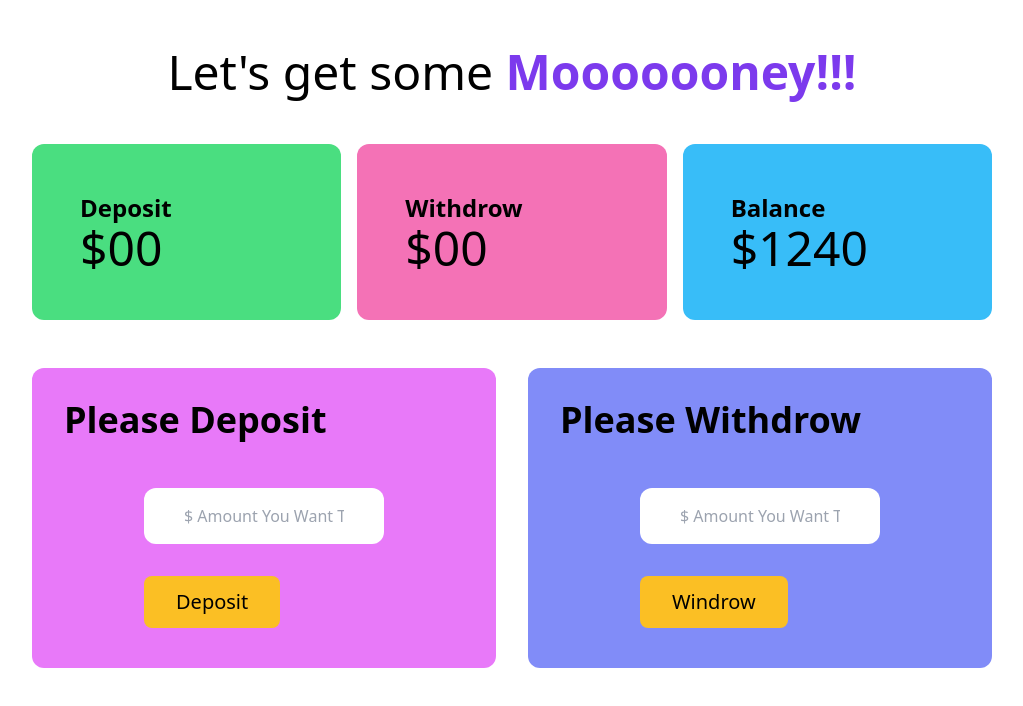
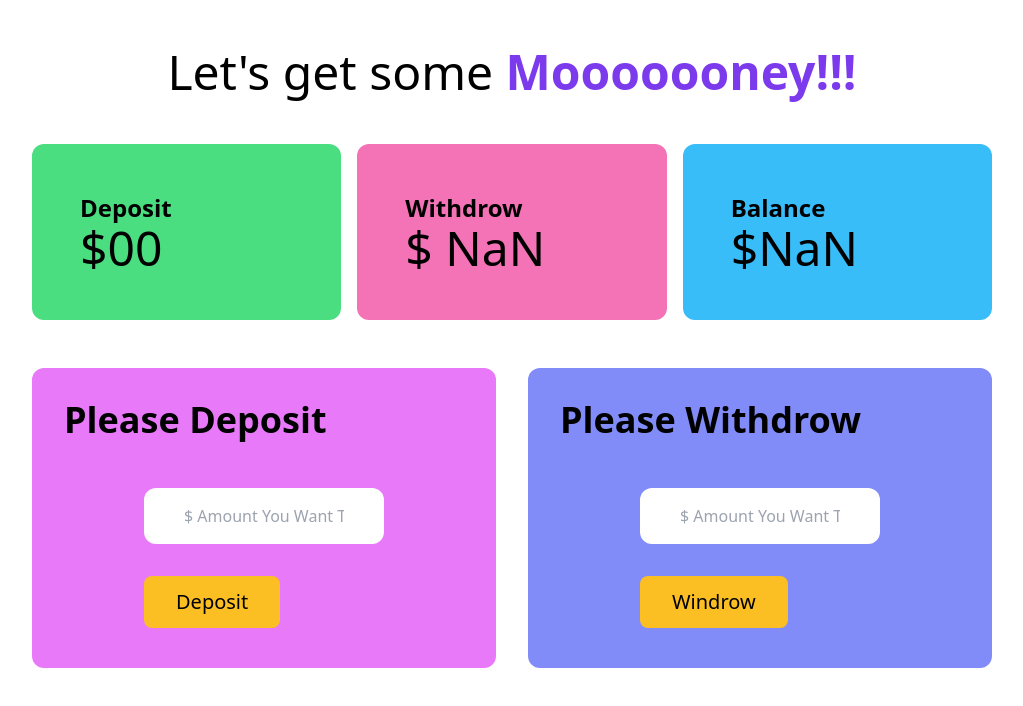
Before and after one commit to akhlas789/baper-bank, a plain HTML site: page bank.html in a window 1280 px wide. Both pictures are taken after a click on the button "Windrow". Shown: the whole page, without its empty margins (128-1151 px from the left). Drawn offline with nearby package versions, Linux system fonts and the light colour scheme.

Commit message:
withdrow add

```diff
--- a/bank.html
+++ b/bank.html
@@ -24,7 +24,7 @@
                 </div>
                 <div class="bg-pink-400 p-12 rounded-xl ">
                     <h4 class="font-semibold text-2xl">Withdrow</h4>
-                    <h2 class="text-5xl">$00</h2>
+                    <h2 class="text-5xl">$ <span id="withdrow-total">00</span></h2>
                 </div>
                 <div class="bg-sky-400 p-12 rounded-xl ">
                     <h4 class="font-semibold text-2xl">Balance</h4>
@@ -53,7 +53,7 @@
                         <input id="withdrow-fild" class="mt-12 mb-2 w-9/12 block p-4 px-10 rounded-xl" type="text"
                             placeholder="$ Amount You Want To Withdrow">
                         <br>
-                        <button id="btn-submit"
+                        <button id="btn-withdrow"
                             class="bg-amber-400 p-3  rounded-lg px-8 font-medium text-xl hover:bg-amber-700 ">Windrow</button>
                     </div>
                 </div>
--- a/js/windrow.js
+++ b/js/windrow.js
@@ -0,0 +1,22 @@
+document.getElementById('btn-withdrow').addEventListener('click', function () {
+    const withdrowFild = document.getElementById('withdrow-fild')
+    const withdrowFildString = withdrowFild.value
+    const newWithdroeAmount = parseFloat(withdrowFildString)
+
+    const WithdrowTotalElement = document.getElementById('withdrow-total')
+    const previusWithdrowTotalString = WithdrowTotalElement.innerText
+    const previusWithdrowTotal = parseFloat(previusWithdrowTotalString)
+
+    const currentWithdrowToatal = previusWithdrowTotal + newWithdroeAmount;
+    WithdrowTotalElement.innerText = currentWithdrowToatal
+
+    const balancTotalElement = document.getElementById('balance-total')
+    const previusBalanceTotalString = balancTotalElement.innerText
+    const previusBalanceTotal = parseFloat(previusBalanceTotalString)
+
+    const newBalanceTotal = previusBalanceTotal - newWithdroeAmount
+    balancTotalElement.innerText = newBalanceTotal
+
+    withdrowFild.value = ''
+
+})
```
